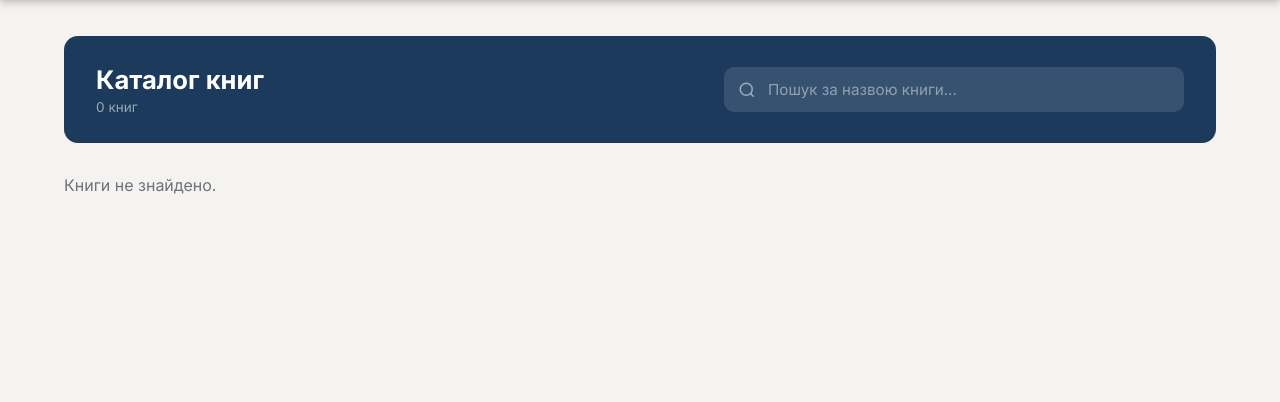
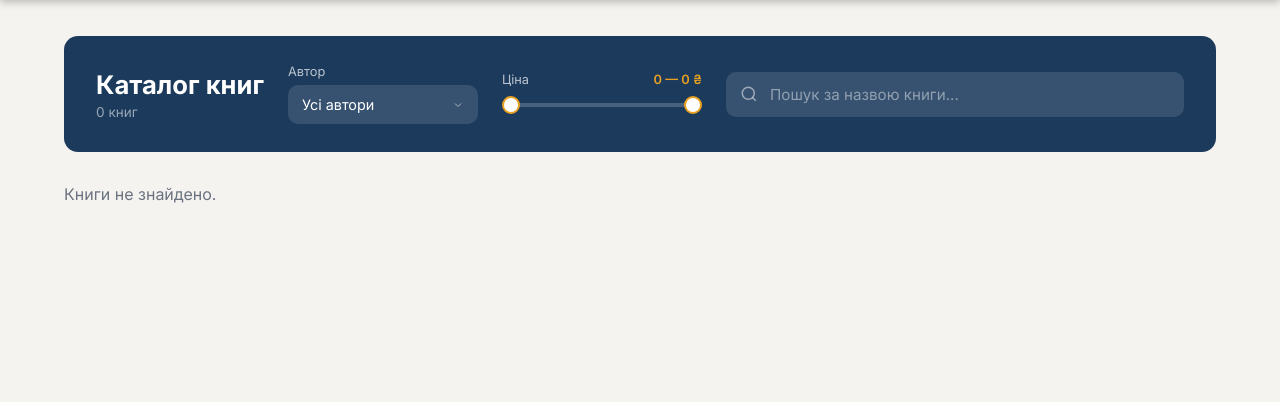
Before and after one commit to Baranotik15/online-bookshop, a Django app: page / in a window 1280 px wide. Shown: the part 64-466 px from the top of the page. Run offline with Django 5.2, Linux system fonts and the light colour scheme; data that the repository does not hold is empty; parts of the project's set-up code (start-up, migrations or seed data) failed here and were passed over.

Commit message:
add catalog filters: price range slider and multi-select author filter

```diff
--- a/books/views/web.py
+++ b/books/views/web.py
@@ -1,8 +1,9 @@
 from django.shortcuts import render
 
-from books.models import Book
+from books.models import Book, Author
 
 
 def book_list(request):
     books = Book.objects.select_related('author').all()
-    return render(request, 'books/list.html', {'books': books})
+    authors = Author.objects.order_by('last_name', 'first_name')
+    return render(request, 'books/list.html', {'books': books, 'authors': authors})
--- a/static/css/main.css
+++ b/static/css/main.css
@@ -380,9 +380,148 @@ main { flex: 1; max-width: 1200px; width: 100%; margin: 0 auto; padding: 36px 24
 }
 .search-icon { color: rgba(255,255,255,.5); }
 
+.author-filter { display: flex; flex-direction: column; gap: 6px; width: 190px; flex-shrink: 0; position: relative; }
+
+.author-dropdown { position: relative; }
+
+.author-dropdown-btn {
+    width: 100%;
+    display: flex;
+    align-items: center;
+    justify-content: space-between;
+    gap: 8px;
+    padding: 9px 12px;
+    border: 2px solid transparent;
+    border-radius: 10px;
+    font-size: .9rem;
+    font-family: inherit;
+    background: rgba(255,255,255,.12);
+    color: #fff;
+    cursor: pointer;
+    transition: background .15s, border-color .15s;
+    white-space: nowrap;
+    overflow: hidden;
+}
+.author-dropdown-btn:hover { background: rgba(255,255,255,.18); }
+.author-dropdown-btn span { overflow: hidden; text-overflow: ellipsis; }
+.author-dropdown-btn svg { flex-shrink: 0; opacity: .6; transition: transform .2s; }
+.author-dropdown.open .author-dropdown-btn { border-color: var(--gold); }
+.author-dropdown.open .author-dropdown-btn svg { transform: rotate(180deg); }
+
+.author-dropdown-menu {
+    display: none;
+    position: absolute;
+    top: calc(100% + 6px);
+    left: 0;
+    width: 220px;
+    background: var(--navy-dark);
+    border: 1.5px solid rgba(255,255,255,.15);
+    border-radius: 10px;
+    overflow: hidden;
+    z-index: 150;
+    box-shadow: 0 8px 24px rgba(0,0,0,.3);
+}
+.author-dropdown.open .author-dropdown-menu { display: block; }
+
+.author-search-wrap {
+    position: relative;
+    border-bottom: 1px solid rgba(255,255,255,.1);
+}
+.author-search {
+    width: 100%;
+    padding: 10px 32px 10px 14px;
+    border: none;
+    background: rgba(255,255,255,.07);
+    color: #fff;
+    font-size: .88rem;
+    font-family: inherit;
+    outline: none;
+}
+.author-search::placeholder { color: rgba(255,255,255,.4); }
+.author-clear-btn {
+    position: absolute;
+    right: 10px;
+    top: 50%;
+    transform: translateY(-50%);
+    background: none;
+    border: none;
+    color: rgba(255,255,255,.5);
+    font-size: 1.1rem;
+    cursor: pointer;
+    line-height: 1;
+    padding: 2px 4px;
+    border-radius: 4px;
+    transition: color .15s;
+}
+.author-clear-btn:hover { color: #fff; }
+
+.author-list { max-height: 200px; overflow-y: auto; padding: 6px 0; }
+.author-list::-webkit-scrollbar { width: 4px; }
+.author-list::-webkit-scrollbar-thumb { background: rgba(255,255,255,.2); border-radius: 2px; }
+
+.author-option {
+    display: flex;
+    align-items: center;
+    gap: 10px;
+    padding: 8px 14px;
+    font-size: .88rem;
+    color: rgba(255,255,255,.85);
+    cursor: pointer;
+    transition: background .12s;
+}
+.author-option:hover { background: rgba(255,255,255,.08); }
+.author-option input[type="checkbox"] { accent-color: var(--gold); width: 15px; height: 15px; cursor: pointer; flex-shrink: 0; }
+
+.price-filter { display: flex; flex-direction: column; gap: 6px; width: 200px; flex-shrink: 0; }
+.price-filter-label { display: flex; justify-content: space-between; font-size: .8rem; color: rgba(255,255,255,.7); }
+.price-values { color: var(--gold); font-weight: 600; }
+
+.range-wrap {
+    position: relative;
+    height: 24px;
+    display: flex;
+    align-items: center;
+}
+.range-track {
+    position: absolute;
+    width: 100%;
+    height: 4px;
+    background: rgba(255,255,255,.2);
+    border-radius: 2px;
+}
+.range-fill {
+    position: absolute;
+    height: 100%;
+    background: var(--gold);
+    border-radius: 2px;
+}
+.range-wrap input[type="range"] {
+    position: absolute;
+    width: 100%;
+    pointer-events: none;
+    -webkit-appearance: none;
+    appearance: none;
+    background: none;
+    height: 4px;
+    outline: none;
+}
+.range-wrap input[type="range"]::-webkit-slider-thumb {
+    -webkit-appearance: none;
+    appearance: none;
+    width: 18px;
+    height: 18px;
+    border-radius: 50%;
+    background: #fff;
+    border: 2.5px solid var(--gold);
+    cursor: pointer;
+    pointer-events: all;
+    transition: transform .15s;
+}
+.range-wrap input[type="range"]::-webkit-slider-thumb:hover { transform: scale(1.2); }
+
 @media (max-width: 640px) {
     .catalog-hero { flex-direction: column; align-items: flex-start; }
-    .search-bar { max-width: 100%; width: 100%; }
+    .catalog-filters { max-width: 100%; width: 100%; }
 }
 
 /* ─── Book grid ─── */
--- a/static/js/main.js
+++ b/static/js/main.js
@@ -122,21 +122,124 @@ document.addEventListener('DOMContentLoaded', () => {
         return total / qWords.length;
     }
 
-    const searchInput = document.getElementById('searchInput');
-    const bookCount   = document.getElementById('bookCount');
-    const allCards    = document.querySelectorAll('.book-card');
+    const searchInput  = document.getElementById('searchInput');
+    const bookCount    = document.getElementById('bookCount');
+    const allCards     = document.querySelectorAll('.book-card');
+    const priceMinEl   = document.getElementById('priceMin');
+    const priceMaxEl   = document.getElementById('priceMax');
+    const priceMinVal  = document.getElementById('priceMinVal');
+    const priceMaxVal  = document.getElementById('priceMaxVal');
+    const rangeFill    = document.getElementById('rangeFill');
+    const authorDropdown = document.getElementById('authorDropdown');
+    const authorDropdownBtn = document.getElementById('authorDropdownBtn');
+    const authorDropdownMenu = document.getElementById('authorDropdownMenu');
+    const authorSearchEl = document.getElementById('authorSearch');
+    const authorDropdownLabel = document.getElementById('authorDropdownLabel');
 
-    if (searchInput) {
-        searchInput.addEventListener('input', () => {
-            const q = searchInput.value.trim();
+    if (priceMinEl && allCards.length) {
+        const prices    = Array.from(allCards).map(c => parseFloat(c.dataset.price));
+        const globalMin = Math.floor(Math.min(...prices));
+        const globalMax = Math.ceil(Math.max(...prices));
+
+        [priceMinEl, priceMaxEl].forEach(el => {
+            el.min = globalMin; el.max = globalMax;
+        });
+        priceMinEl.value = globalMin;
+        priceMaxEl.value = globalMax;
+        priceMinVal.textContent = globalMin;
+        priceMaxVal.textContent = globalMax;
+        rangeFill.style.left  = '0%';
+        rangeFill.style.width = '100%';
+    }
+
+    function getSelectedAuthors() {
+        if (!authorDropdown) return new Set();
+        return new Set(
+            Array.from(authorDropdown.querySelectorAll('input[type="checkbox"]:checked'))
+                 .map(cb => cb.value)
+        );
+    }
+
+    function updateAuthorLabel() {
+        const selected = getSelectedAuthors();
+        authorDropdownLabel.textContent = selected.size === 0
+            ? 'Усі автори'
+            : selected.size === 1
+                ? authorDropdown.querySelector(`input[value="${[...selected][0]}"]+*`)?.textContent.trim()
+                  ?? `1 автор`
+                : `${selected.size} автори`;
+    }
+
+    function applyFilters() {
+        const q       = searchInput ? searchInput.value.trim() : '';
+        const min     = priceMinEl ? parseFloat(priceMinEl.value) : 0;
+        const max     = priceMaxEl ? parseFloat(priceMaxEl.value) : Infinity;
+        const authors = getSelectedAuthors();
         let visible = 0;
         allCards.forEach(card => {
             const score = fuzzyScore(q, card.dataset.title);
-                const show  = score > 0;
+            const price = parseFloat(card.dataset.price);
+            const show  = score > 0 && price >= min && price <= max
+                       && (authors.size === 0 || authors.has(card.dataset.authorId));
             card.style.display = show ? '' : 'none';
             if (show) visible++;
         });
         if (bookCount) bookCount.textContent = visible + ' книг';
+    }
+
+    function updateSlider() {
+        let min = parseFloat(priceMinEl.value);
+        let max = parseFloat(priceMaxEl.value);
+        if (min > max) { priceMinEl.value = max; min = max; }
+        if (max < min) { priceMaxEl.value = min; max = min; }
+        const globalMin = parseFloat(priceMinEl.min);
+        const globalMax = parseFloat(priceMinEl.max);
+        const pct1 = (min - globalMin) / (globalMax - globalMin) * 100;
+        const pct2 = (max - globalMin) / (globalMax - globalMin) * 100;
+        rangeFill.style.left  = pct1 + '%';
+        rangeFill.style.width = (pct2 - pct1) + '%';
+        priceMinVal.textContent = Math.round(min);
+        priceMaxVal.textContent = Math.round(max);
+        applyFilters();
+    }
+
+    if (searchInput) searchInput.addEventListener('input', applyFilters);
+    if (priceMinEl)  priceMinEl.addEventListener('input', updateSlider);
+    if (priceMaxEl)  priceMaxEl.addEventListener('input', updateSlider);
+
+    if (authorDropdown) {
+        const authorClearBtn = document.getElementById('authorClearBtn');
+
+        function updateClearBtn() {
+            const hasChecked = authorDropdown.querySelectorAll('input[type="checkbox"]:checked').length > 0;
+            authorClearBtn.style.display = hasChecked ? '' : 'none';
+        }
+
+        authorDropdownBtn.addEventListener('click', e => {
+            e.stopPropagation();
+            authorDropdown.classList.toggle('open');
+        });
+        document.addEventListener('click', e => {
+            if (!authorDropdown.contains(e.target)) authorDropdown.classList.remove('open');
+        });
+        authorSearchEl.addEventListener('input', () => {
+            const q = authorSearchEl.value.toLowerCase();
+            authorDropdown.querySelectorAll('.author-option').forEach(opt => {
+                opt.style.display = opt.textContent.toLowerCase().includes(q) ? '' : 'none';
+            });
+        });
+        authorClearBtn.addEventListener('click', () => {
+            authorDropdown.querySelectorAll('input[type="checkbox"]').forEach(cb => cb.checked = false);
+            updateAuthorLabel();
+            updateClearBtn();
+            applyFilters();
+        });
+        authorDropdown.querySelectorAll('input[type="checkbox"]').forEach(cb => {
+            cb.addEventListener('change', () => {
+                updateAuthorLabel();
+                updateClearBtn();
+                applyFilters();
+            });
         });
     }
 
--- a/templates/books/list.html
+++ b/templates/books/list.html
@@ -7,6 +7,40 @@
     <div class="catalog-hero-text">
         <h1>Каталог книг</h1>
         <span class="count" id="bookCount">{{ books|length }} книг</span>
+    </div>
+    <div class="author-filter">
+        <div class="price-filter-label"><span>Автор</span></div>
+        <div class="author-dropdown" id="authorDropdown">
+            <button class="author-dropdown-btn" id="authorDropdownBtn">
+                <span id="authorDropdownLabel">Усі автори</span>
+                <svg width="12" height="12" viewBox="0 0 24 24" fill="none" stroke="currentColor" stroke-width="2"><path d="m6 9 6 6 6-6"/></svg>
+            </button>
+            <div class="author-dropdown-menu" id="authorDropdownMenu">
+                <div class="author-search-wrap">
+                    <input type="text" class="author-search" id="authorSearch" placeholder="Пошук автора...">
+                    <button class="author-clear-btn" id="authorClearBtn" title="Очистити" style="display:none;">×</button>
+                </div>
+                <div class="author-list" id="authorList">
+                    {% for author in authors %}
+                    <label class="author-option">
+                        <input type="checkbox" value="{{ author.id }}">
+                        {{ author.first_name }} {{ author.last_name }}
+                    </label>
+                    {% endfor %}
+                </div>
+            </div>
+        </div>
+    </div>
+    <div class="price-filter">
+        <div class="price-filter-label">
+            <span>Ціна</span>
+            <span class="price-values"><span id="priceMinVal">0</span> — <span id="priceMaxVal">0</span> ₴</span>
+        </div>
+        <div class="range-wrap">
+            <div class="range-track"><div class="range-fill" id="rangeFill"></div></div>
+            <input type="range" id="priceMin" min="0" max="1000" value="0">
+            <input type="range" id="priceMax" min="0" max="1000" value="1000">
+        </div>
     </div>
     <div class="search-bar">
         <svg class="search-icon" viewBox="0 0 24 24" fill="none" stroke="currentColor" stroke-width="2">
@@ -22,6 +56,7 @@
          data-id="{{ book.pk }}"
          data-title="{{ book.title }}"
          data-author="{{ book.author.first_name }} {{ book.author.last_name }}"
+         data-author-id="{{ book.author.id }}"
          data-price="{{ book.price }}"
          data-stock="{{ book.stock }}"
          data-description="{{ book.description }}"
```
Lines whose indentation alone changed are shown as unchanged.
